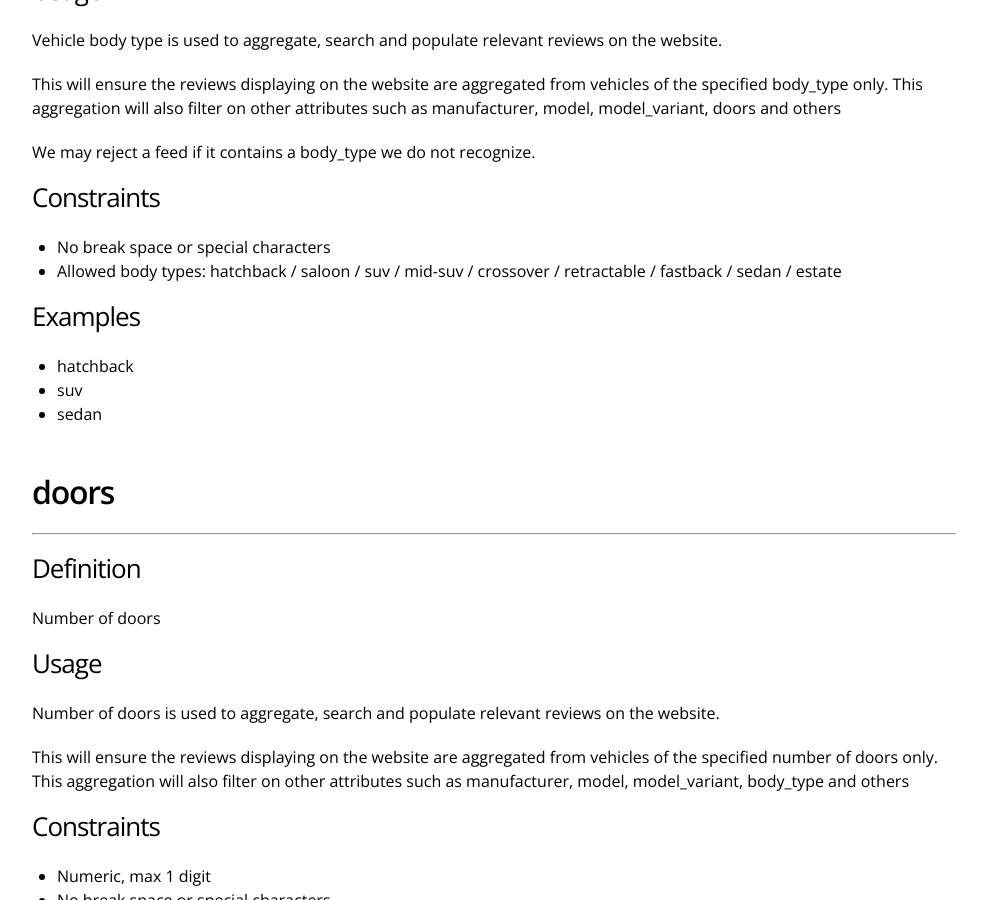
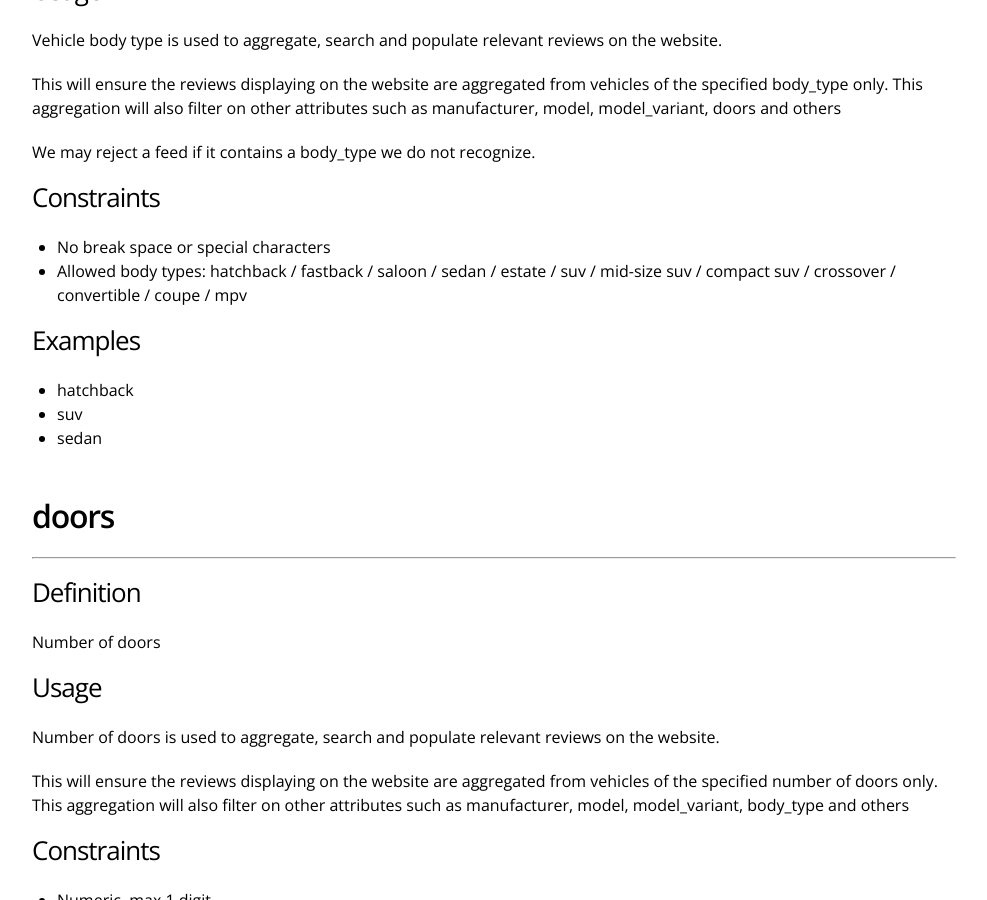
Before and after one commit to reevoo/reevoo.github.io, a Jekyll site: the page built from docs/feeds/feeds-automotive-product-fields.markdown, in a window 1280 px wide and 900 px high, scrolled down 5797 px. Shown: the whole window, without its empty margins (274-1261 px from the left). Built offline with Jekyll 4.4.1, drawn with Linux system fonts in a browser that asks for light colours.

Commit message:
Update doc about body_type

```diff
--- a/docs/feeds/feeds-automotive-product-fields.markdown
+++ b/docs/feeds/feeds-automotive-product-fields.markdown
@@ -191,7 +191,7 @@
 
 ### Constraints
   + No break space or special characters
-  + Allowed body types: hatchback / saloon / suv / mid-suv / crossover / retractable / fastback / sedan / estate
+  + Allowed body types: hatchback / fastback / saloon / sedan / estate / suv / mid-size suv / compact suv / crossover / convertible / coupe / mpv
 
 ### Examples
   + hatchback
```
